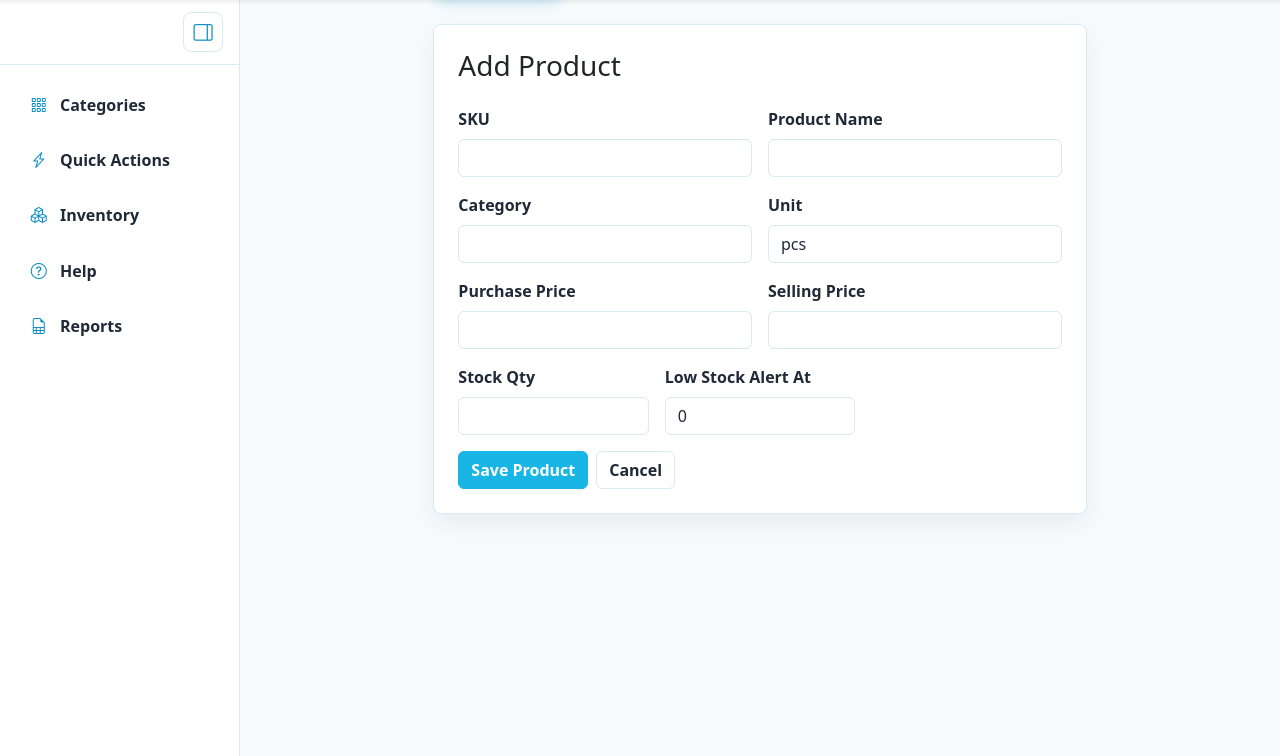
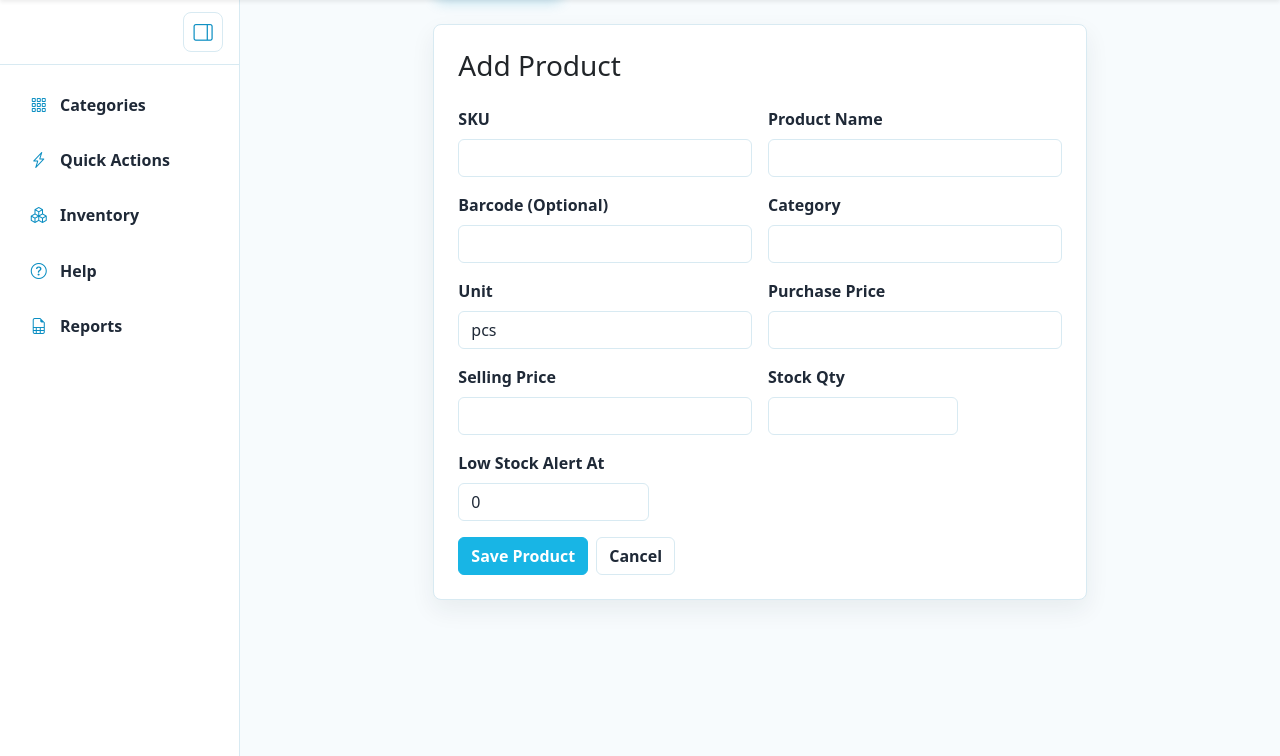
Before and after one commit to trinathprasad/smart-pos, a Flask app: page /products/new in a window 1280 px wide. Shown: the part 117-873 px from the top of the page. Run offline with Flask 3, Linux system fonts and the light colour scheme.

Commit message:
Add barcode support and improve stock status

```diff
--- a/app/__init__.py
+++ b/app/__init__.py
@@ -57,6 +57,9 @@ def create_app(config_class=Config):
             db.session.execute(
                 text("ALTER TABLE product ADD COLUMN purchase_price NUMERIC(10, 2) NOT NULL DEFAULT 0.00")
             )
+        if "barcode" not in product_columns:
+            db.session.execute(text("ALTER TABLE product ADD COLUMN barcode VARCHAR(80)"))
+            db.session.execute(text("CREATE UNIQUE INDEX IF NOT EXISTS ix_product_barcode ON product (barcode)"))
         if "is_active" not in product_columns:
             db.session.execute(text("ALTER TABLE product ADD COLUMN is_active BOOLEAN NOT NULL DEFAULT 1"))
             db.session.commit()
--- a/app/routes/main.py
+++ b/app/routes/main.py
@@ -55,7 +55,7 @@ def index():
     start_of_day, end_of_day = utc_bounds_for_local_date(local_today())
 
     product_count = Product.query.count()
-    low_stock_count = Product.query.filter(Product.stock_qty <= Product.low_stock_threshold).count()
+    low_stock_count = Product.query.filter(Product.stock_qty > 0, Product.stock_qty <= Product.low_stock_threshold).count()
 
     today_query = Sale.query.filter(Sale.created_at >= start_of_day, Sale.created_at <= end_of_day)
     sales_today = (
--- a/app/routes/products.py
+++ b/app/routes/products.py
@@ -39,11 +39,25 @@ def _product_statistics():
     )
     return {
         "total_products": len(products),
-        "low_stock": sum(1 for product in products if product.stock_qty <= product.low_stock_threshold),
-        "out_of_stock": sum(1 for product in products if product.stock_qty == 0),
+        "low_stock": sum(1 for product in products if product.is_low_stock()),
+        "out_of_stock": sum(1 for product in products if product.is_out_of_stock()),
         "inventory_value": inventory_value,
         "inventory_value_display": _format_indian_number(inventory_value),
     }
+
+
+def _clean_barcode(value: str | None) -> str | None:
+    barcode = (value or "").strip()
+    return barcode or None
+
+
+def _barcode_exists(barcode: str | None, product_id: int | None = None) -> bool:
+    if not barcode:
+        return False
+    query = Product.query.filter(Product.barcode == barcode)
+    if product_id is not None:
+        query = query.filter(Product.id != product_id)
+    return db.session.query(query.exists()).scalar()
 
 
 @products_bp.route("/")
@@ -86,11 +100,11 @@ def index():
     if category_filter:
         product_query = product_query.filter(Product.category == category_filter)
     if stock_filter == "healthy":
-        product_query = product_query.filter(Product.stock_qty > Product.low_stock_threshold)
+        product_query = product_query.filter(Product.stock_qty > 0, Product.stock_qty > Product.low_stock_threshold)
     elif stock_filter == "low_stock":
-        product_query = product_query.filter(Product.stock_qty <= Product.low_stock_threshold)
+        product_query = product_query.filter(Product.stock_qty > 0, Product.stock_qty <= Product.low_stock_threshold)
     elif stock_filter == "out_of_stock":
-        product_query = product_query.filter(Product.stock_qty == 0)
+        product_query = product_query.filter(Product.stock_qty <= 0)
 
     sort_column = sort_columns[sort]
     order_expression = sort_column.desc() if direction == "desc" else sort_column.asc()
@@ -153,8 +167,12 @@ def create():
     if request.method == "POST":
         sku = request.form.get("sku", "").strip()
         name = request.form.get("name", "").strip()
+        barcode = _clean_barcode(request.form.get("barcode"))
         if not sku or not name:
             flash("SKU and product name are required.", "danger")
+            return render_template("products/form.html", product=None)
+        if _barcode_exists(barcode):
+            flash("Barcode already exists for another product.", "danger")
             return render_template("products/form.html", product=None)
         purchase_price = to_decimal(request.form.get("purchase_price"))
         selling_price = to_decimal(request.form.get("selling_price"))
@@ -166,6 +184,7 @@ def create():
 
         product = Product(
             sku=sku,
+            barcode=barcode,
             name=name,
             category=request.form.get("category", "").strip() or None,
             unit=request.form.get("unit", "pcs").strip() or "pcs",
@@ -180,7 +199,9 @@ def create():
         except IntegrityError as exc:
             db.session.rollback()
             error_text = str(exc.orig).lower()
-            if "product.sku" in error_text or "unique constraint failed" in error_text:
+            if "barcode" in error_text:
+                flash("Barcode already exists for another product.", "danger")
+            elif "sku" in error_text or "unique constraint failed" in error_text:
                 flash("SKU must be unique. This code already exists.", "danger")
             else:
                 flash(f"Could not save product: {exc.orig}", "danger")
@@ -194,6 +215,10 @@ def create():
 def edit(product_id):
     product = Product.query.get_or_404(product_id)
     if request.method == "POST":
+        barcode = _clean_barcode(request.form.get("barcode"))
+        if _barcode_exists(barcode, product.id):
+            flash("Barcode already exists for another product.", "danger")
+            return render_template("products/form.html", product=product)
         purchase_price = to_decimal(request.form.get("purchase_price"))
         selling_price = to_decimal(request.form.get("selling_price"))
         stock_qty = to_decimal(request.form.get("stock_qty"))
@@ -202,6 +227,7 @@ def edit(product_id):
             flash("Prices, stock, and low stock values cannot be negative.", "danger")
             return render_template("products/form.html", product=product)
         product.sku = request.form.get("sku", "").strip()
+        product.barcode = barcode
         product.name = request.form.get("name", "").strip()
         product.category = request.form.get("category", "").strip() or None
         product.unit = request.form.get("unit", "pcs").strip() or "pcs"
@@ -214,7 +240,9 @@ def edit(product_id):
         except IntegrityError as exc:
             db.session.rollback()
             error_text = str(exc.orig).lower()
-            if "product.sku" in error_text or "unique constraint failed" in error_text:
+            if "barcode" in error_text:
+                flash("Barcode already exists for another product.", "danger")
+            elif "sku" in error_text or "unique constraint failed" in error_text:
                 flash("SKU must be unique. This code already exists.", "danger")
             else:
                 flash(f"Could not update product: {exc.orig}", "danger")
--- a/app/templates/products/form.html
+++ b/app/templates/products/form.html
@@ -14,6 +14,10 @@
                     <div class="col-md-6">
                         <label class="form-label">Product Name</label>
                         <input type="text" name="name" class="form-control" value="{{ product.name if product else '' }}" required>
+                    </div>
+                    <div class="col-md-6">
+                        <label class="form-label">Barcode (Optional)</label>
+                        <input type="text" name="barcode" class="form-control" value="{{ product.barcode if product and product.barcode else '' }}">
                     </div>
                     <div class="col-md-6">
                         <label class="form-label">Category</label>
```
Also changed, not shown: app/models.py (+8 -1 lines), app/templates/products/index.html (+34 -12 lines).
